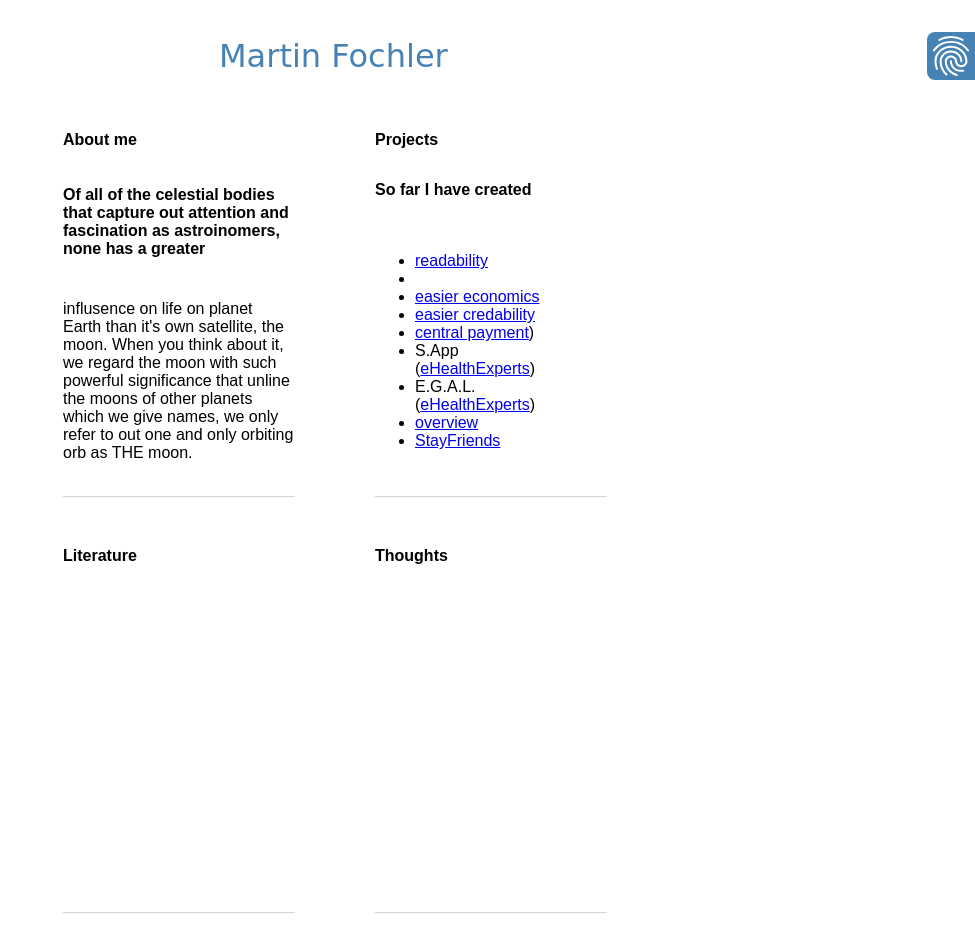
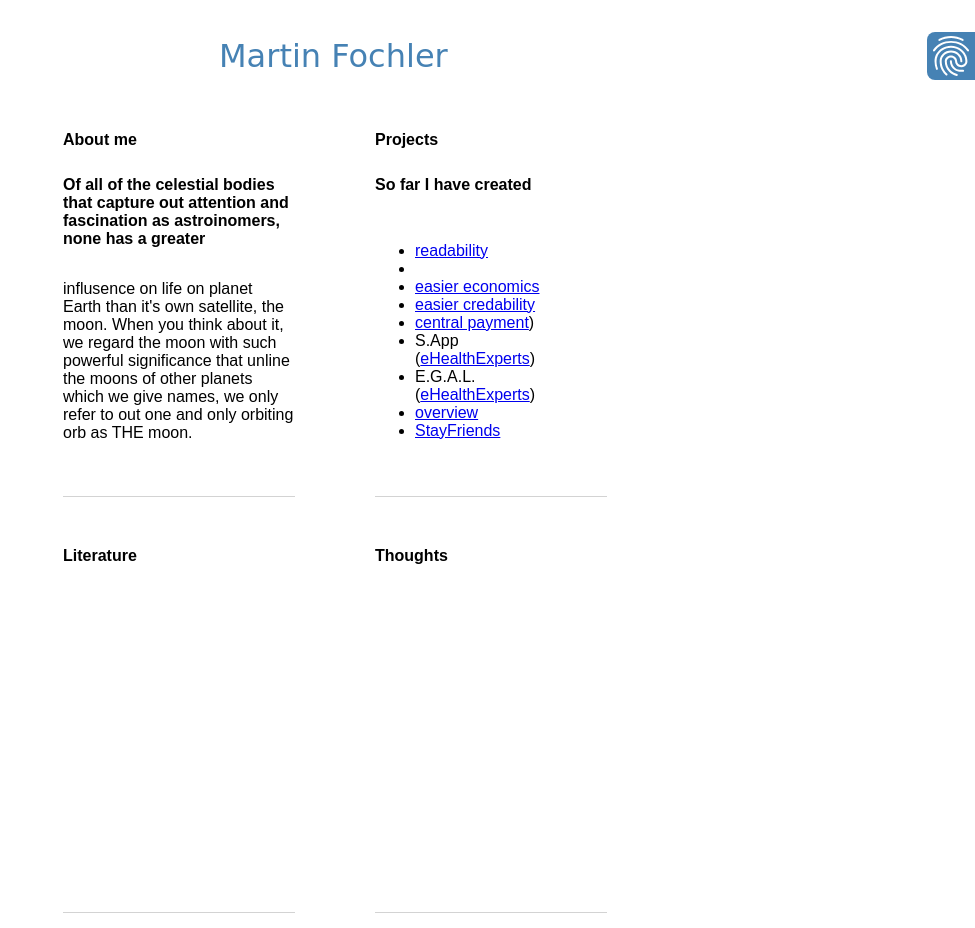
Before and after one commit to mafo5/mafo5.github.io, a plain HTML site: page index.html in a window 1280 px wide. Shown: the whole page, without its empty margins (305-1280 px from the left). Drawn offline with Linux system fonts and the light colour scheme.

Commit message:
set position for content properly

```diff
--- a/stylesheets/styles.css
+++ b/stylesheets/styles.css
@@ -2,6 +2,7 @@
     --border-radius: 0.5rem;
     --fingerprint-size: 3rem;
     --content-width: 14.5rem;
+    --size-headline: 2.5rem;
 }
 
 body {
@@ -49,7 +50,7 @@ section {
 section.show {
     display: grid;
     grid-template-columns: auto var(--content-width) auto;
-    grid-template-rows: 1.5rem auto 1rem auto 2rem auto;
+    grid-template-rows: 1.5rem max-content 1rem auto 2rem var(--size-headline);
     grid-template-areas:
         ". . ."
         ". title ."
@@ -62,7 +63,7 @@ section.show {
 section h1 {
     grid-area: headline;
     font-size: 1rem;
-    line-height: 2.5rem;
+    line-height: var(--size-headline);
     font-weight: bold;
     cursor: pointer;
     margin: 0;
@@ -104,7 +105,7 @@ section article {
     section, section.show {
         justify-self: center;
         height: 25rem;
-        grid-template-rows: 1.5rem auto 1rem auto 2rem auto 1.5rem;
+        grid-template-rows: 1.5rem var(--size-headline) 1rem max-content 2rem auto 1.5rem;
         grid-template-areas:
             ". . ."
             ". headline ."
```
